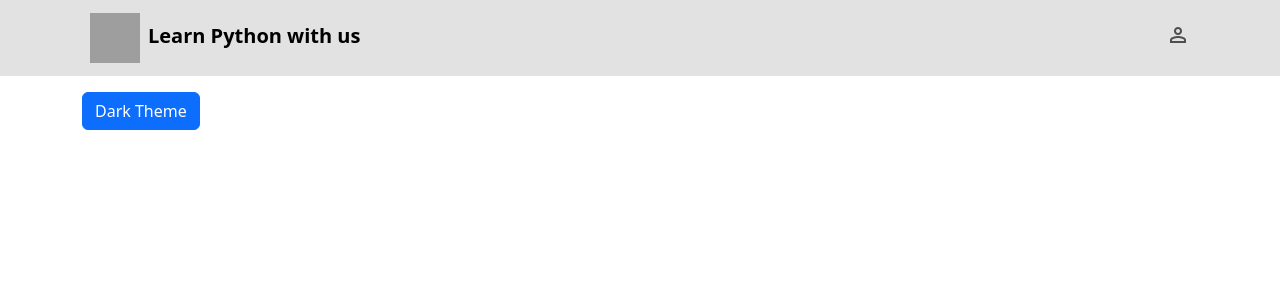
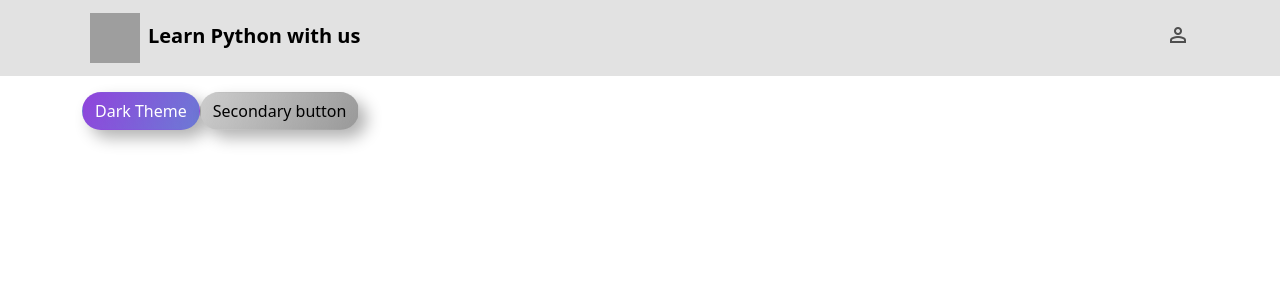
Before and after one commit to BKorzeniewska/Learn-python-with-us, a React (Create React App) app in the folder client/: page / in a window 1280 px wide. Shown: the top 300 px of the page. Built offline with nearby package versions, Linux system fonts and the light colour scheme; grey boxes are pictures that could not be loaded.

Commit message:
theming buttons

```diff
--- a/client/src/App.css
+++ b/client/src/App.css
@@ -1,4 +1,3 @@
-
 :root {
     --bg-color: #fff;
     --text-color: #333;
@@ -6,6 +5,28 @@
 }
 
 [data-theme="dark"] {
-    --bg-color: #333;
+    --bs-color: #333;
     --text-color: #fff;
 }
+
+.btn-primary {
+    background-image: linear-gradient(120deg, rgba(0, 0, 0, 0) 0%, rgba(108, 122, 213, 1) 100%);
+    border-radius: 50vw !important;
+    box-shadow: 8px 8px 16px 0px rgba(0, 0, 0, 0.3);
+    --bs-btn-bg: rgba(144, 68, 220, 1) !important;
+    --bs-btn-border-color: rgba(144, 68, 220, 0) !important;
+    --bs-btn-hover-bg: rgb(66, 0, 132) !important;
+    --bs-btn-hover-border-color: rgba(144, 68, 220, 0) !important;
+}
+
+
+.btn-secondary {
+    background-image: linear-gradient(120deg, rgba(0, 0, 0, 0) 0%, rgba(153,153,153,1) 100%);
+    border-radius: 50vw !important;
+    box-shadow: 8px 8px 16px 0px rgba(0, 0, 0, 0.3);
+    --bs-btn-color: rgba(0, 0, 0, 1) !important;
+    --bs-btn-bg: rgba(204,204,204,1) !important;
+    --bs-btn-border-color: rgba(144, 68, 220, 0) !important;
+    --bs-btn-hover-bg: rgb(169, 126, 211) !important;
+    --bs-btn-hover-border-color: rgba(144, 68, 220, 0) !important;
+}
--- a/client/src/components/common/layout/MainNavbar.tsx
+++ b/client/src/components/common/layout/MainNavbar.tsx
@@ -1,5 +1,5 @@
 import { Container, Nav, Navbar } from "react-bootstrap";
-import './nav-bar.css';
+import './nav-bar.css'
 import 'bootstrap/dist/css/bootstrap.css';
 import { useContext } from "react";
 import { ThemeContext } from "../../themes/ThemeProvider";
--- a/client/src/components/common/layout/nav-bar.css
+++ b/client/src/components/common/layout/nav-bar.css
@@ -12,11 +12,12 @@
     background-color: #e2e2e2;
 }
 
-
 [data-theme="dark"].navbar {
     background-color: #333;
 }
+
 [data-theme="dark"].navbar .navbar-brand,
 [data-theme="dark"].navbar .nav-link {
-    color: #fff;
+    --bs-navbar-active-color: gradient(#fff, #fff);
+    --bs-nav-link-color: #fff;
 }
--- a/client/src/components/home/HomeScreen.tsx
+++ b/client/src/components/home/HomeScreen.tsx
@@ -2,6 +2,7 @@ import React, { useContext } from 'react';
 import { Container, Navbar, Nav, Button } from 'react-bootstrap';
 import { MainNavbar } from '../common/layout/MainNavbar';
 import { ThemeContext } from '../themes/ThemeProvider';
+import '../../App.css';
 
 type Props = {
 
@@ -21,6 +22,15 @@ const HomeScreen = (props : Props) =>{
             >
               {theme === 'light' ? 'Dark' : 'Light'} Theme
             </Button>
+
+            <Button
+              onClick={() => {
+                toggleTheme();
+              }}
+              variant="secondary"
+            >
+              Secondary button
+            </Button>
           </Container>
         </>
       );
```
